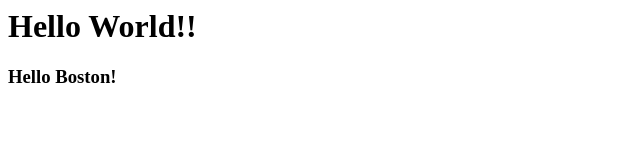
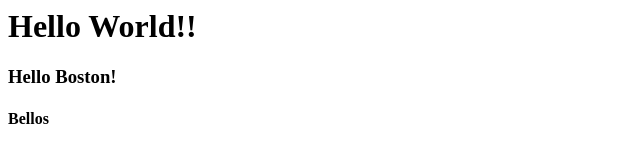
Before and after one commit to ruchitGandhiNEU/git-test, a plain HTML site: page index.html in a window 1280 px wide. Shown: the full height of the page, 0-640 px from the left. Drawn offline with Linux system fonts and the light colour scheme.

Commit message:
Update index.html

```diff
--- a/index.html
+++ b/index.html
@@ -2,5 +2,6 @@
 	<BODY>
 		<H1> Hello World!! </H1>
 		<H3> Hello Boston! </H3>
+		<H4> Bellos </H4>
 	</BODY>
 </HTML>
```
